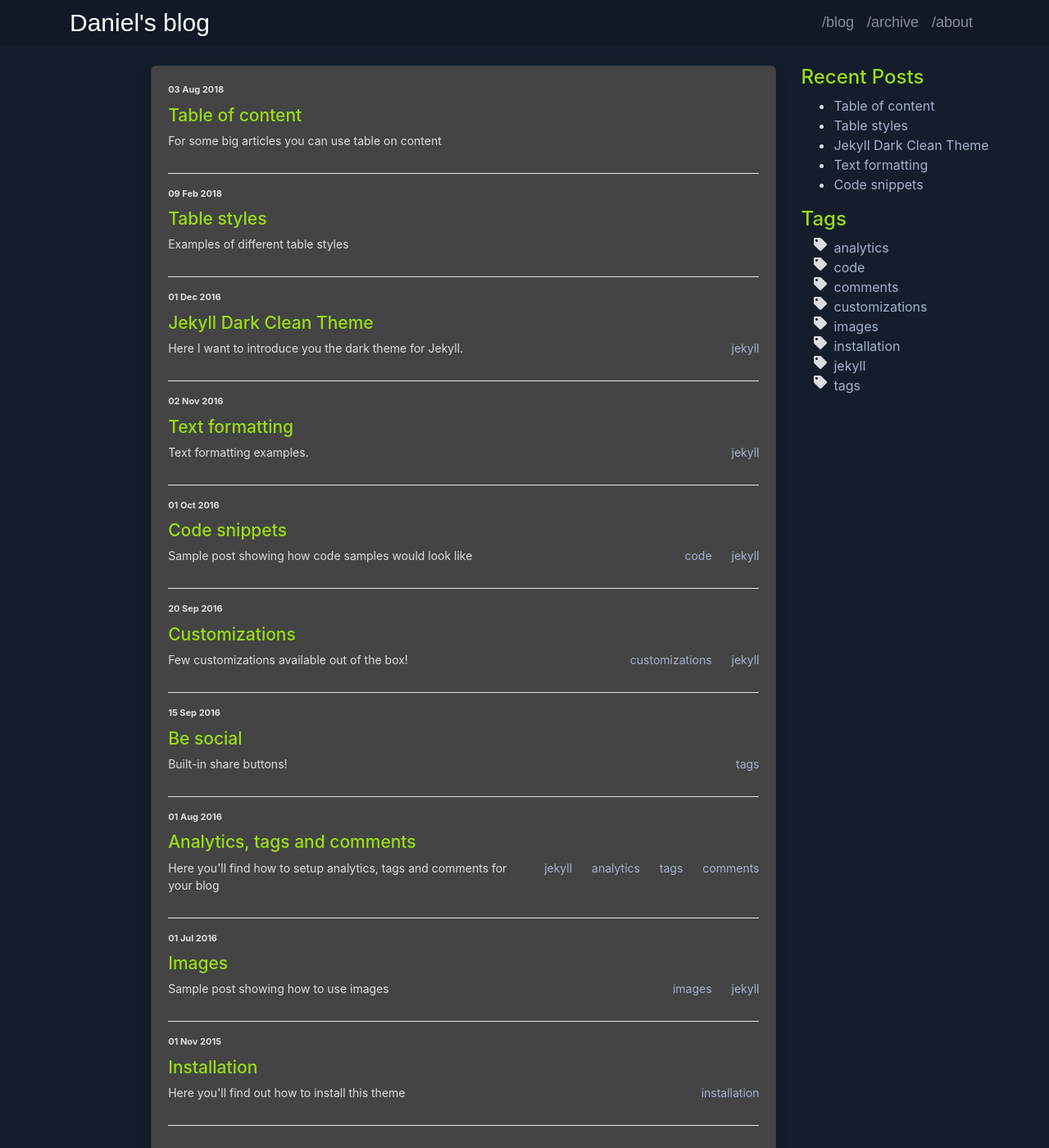
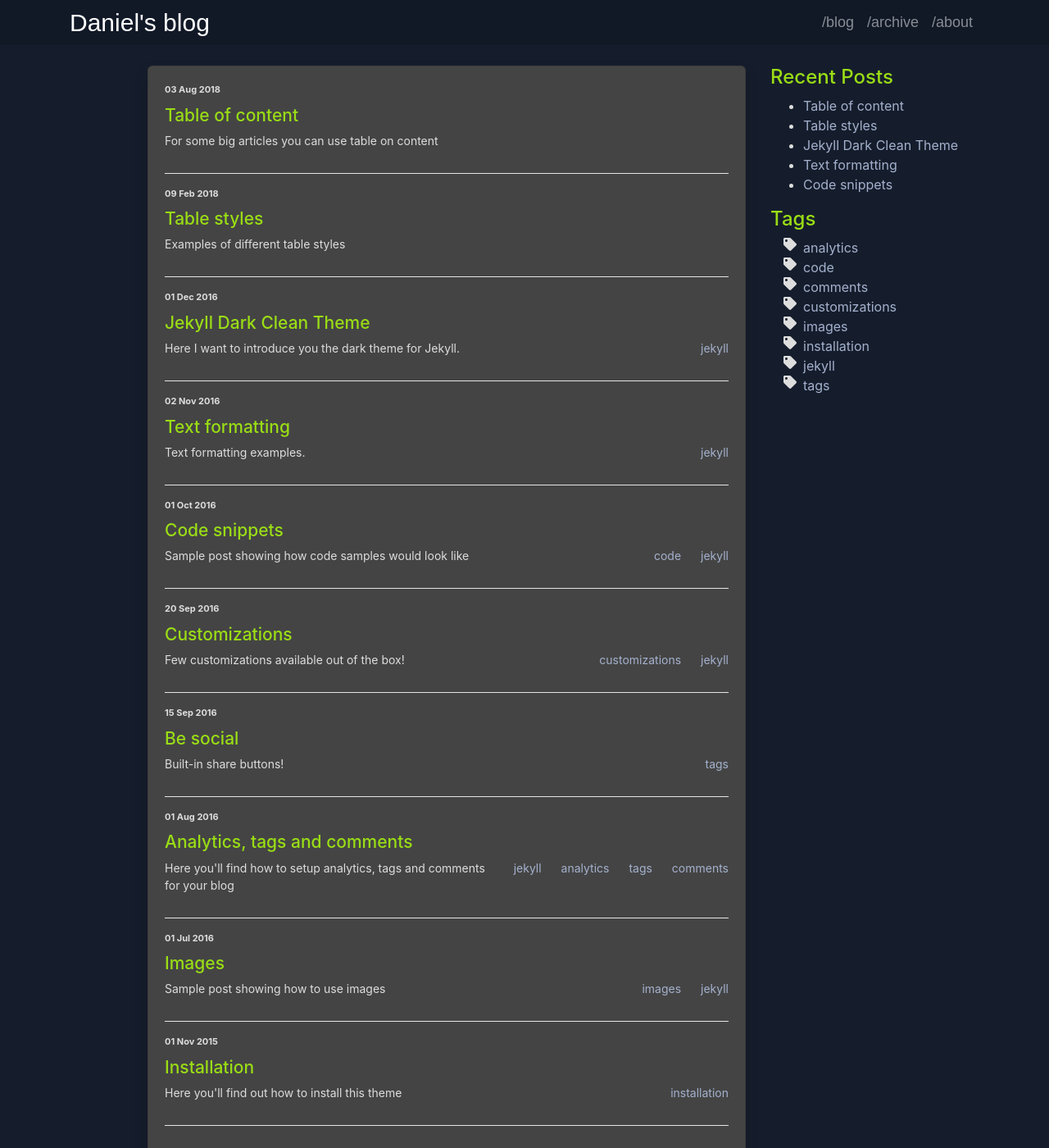
Before and after one commit to danieldavidson/danieldavidson.github.io, a Jekyll site: the page built from index.html, in a window 1280 px wide and 1400 px high. Shown: the whole window at 82% size. Built offline with Jekyll 4.4.1, drawn with Linux system fonts in a browser that asks for light colours.

Commit message:
Update theme.scss

```diff
--- a/assets/css/theme.scss
+++ b/assets/css/theme.scss
@@ -110,8 +110,8 @@ a.post-title-text:hover {
   text-decoration: underline;
 }
 
-div.row {
-    width: 1190px;
+container container-center.container {
+    max-width: 1170px;
 }
 
 //********************************************************
```
